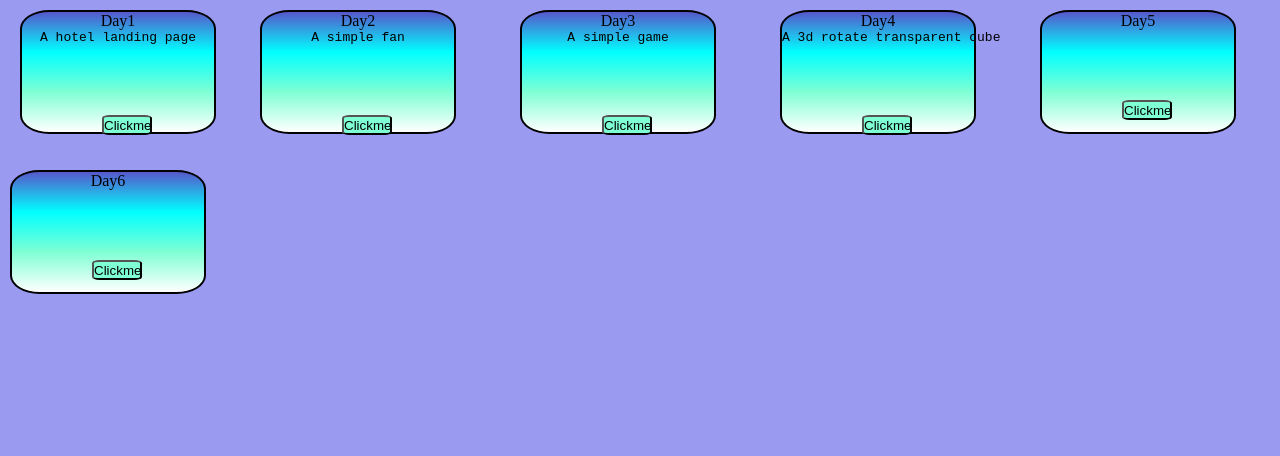
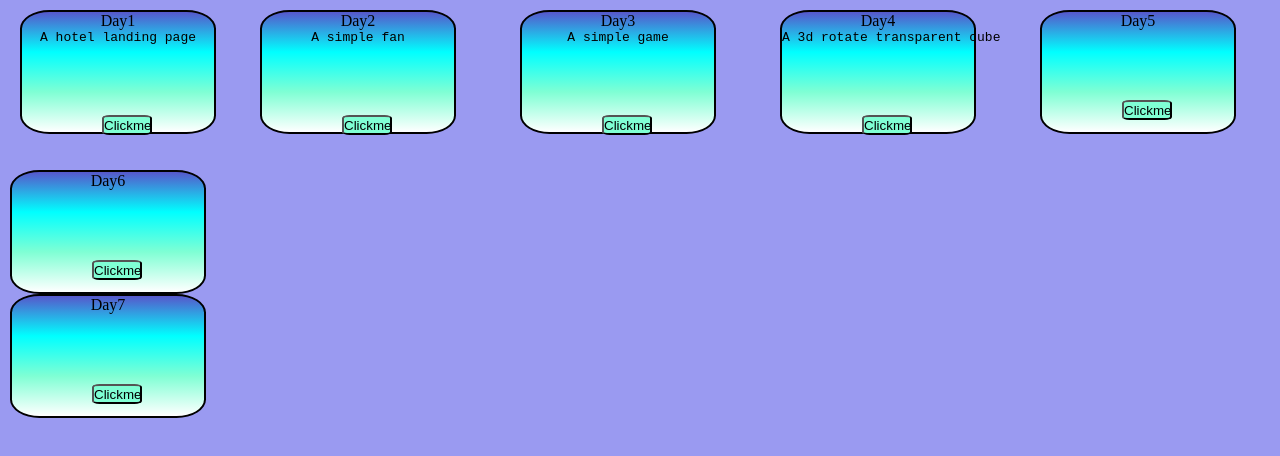
Before and after one commit to soumo321/Web-dev, a plain HTML site: page index.html in a window 1280 px wide. Drawn offline with Linux system fonts and the light colour scheme.

Commit message:
feat:add a new conatainer

```diff
--- a/index.html
+++ b/index.html
@@ -103,6 +103,17 @@
 
 
         }
+        .div7{
+            height: 15vh;
+            width: 15%;
+            border: 2px solid black;
+            align-items: center;
+            position: relative;
+            background: linear-gradient(rgb(87, 87, 203), aqua,aquamarine,white);
+            border-radius: 15%;
+            top: 10px;
+            left: 10px;
+        }
 
 
     </style>
@@ -134,6 +145,9 @@
     <div class="div6"><p>Day6</p>
     <a href=""><button>Clickme</button></a>
     </div>
+    <div class="div7"><p>Day7</p>
+        <button>Clickme</button>
+    </div>
     </div>
 
 </body>
```
